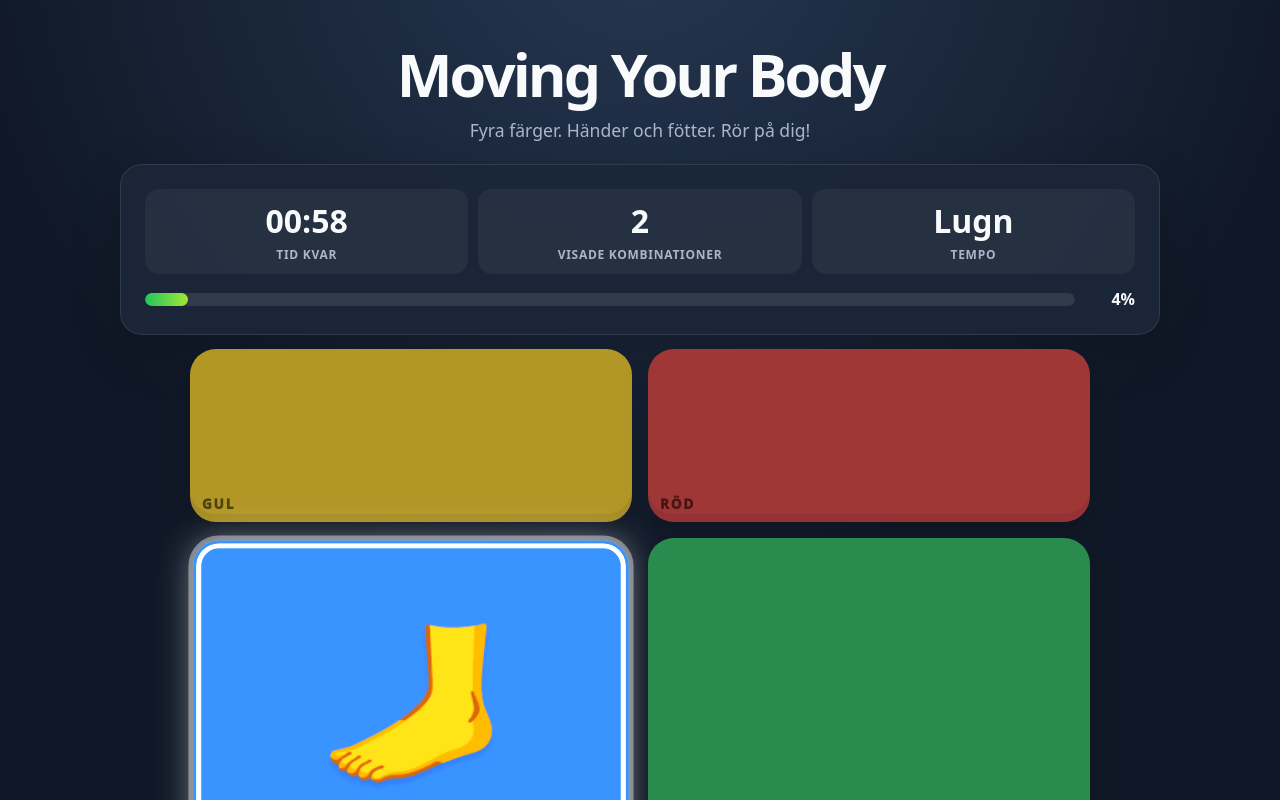
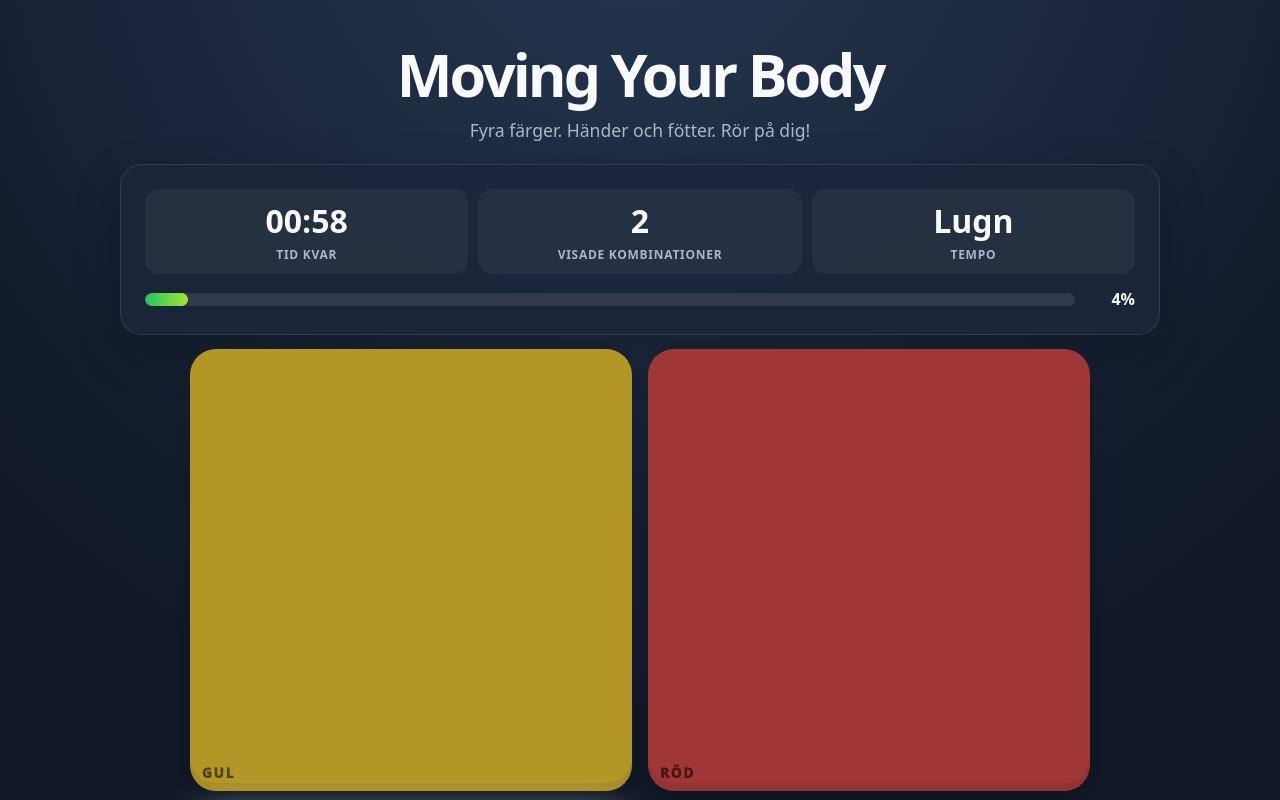
Before and after one commit to jb1111111111/Moving-Your-Body, a plain HTML site: page index.html in a window 1280 px wide. Both pictures are taken after a click on the button "STARTA SPELET". Shown: the top 800 px of the page. Drawn offline with Linux system fonts and the light colour scheme.

Commit message:
Keep game tiles equal size throughout play

```diff
--- a/index.html
+++ b/index.html
@@ -19,7 +19,7 @@ select{width:100%;background:#101827;color:white;border:1px solid #ffffff30;bord
 .game{display:none;gap:14px}.game.active{display:flex;flex-direction:column}
 .stats{display:grid;grid-template-columns:1fr 1fr 1fr;gap:10px}.stat{background:#ffffff0c;border-radius:14px;padding:10px 14px;text-align:center}.stat strong{display:block;font-size:clamp(1.25rem,3vw,2rem);font-variant-numeric:tabular-nums}.stat span{color:var(--muted);font-size:.75rem;font-weight:700;text-transform:uppercase;letter-spacing:.06em}
 .progress-wrap{display:flex;align-items:center;gap:12px}.progress-track{height:13px;background:#ffffff18;border-radius:99px;overflow:hidden;flex:1}.progress-fill{height:100%;width:0;background:linear-gradient(90deg,#22c55e,#a3e635);border-radius:99px;transition:width .25s}.progress-label{font-weight:800;min-width:48px;text-align:right;font-variant-numeric:tabular-nums}
-.board{display:grid;grid-template-columns:repeat(2,minmax(0,1fr));gap:clamp(8px,1.6vw,16px);width:100%;max-width:900px;margin:0 auto;aspect-ratio:1.75/1}
+.board{display:grid;grid-template-columns:repeat(2,minmax(0,1fr));grid-template-rows:repeat(2,minmax(0,1fr));gap:clamp(8px,1.6vw,16px);width:100%;max-width:900px;margin:0 auto;aspect-ratio:1/1}
 .tile{border:0;border-radius:clamp(14px,2.5vw,26px);display:flex;align-items:center;justify-content:center;position:relative;overflow:hidden;min-width:0;min-height:0;box-shadow:inset 0 -8px 0 #00000012,0 8px 24px #0003;transition:filter .12s,transform .12s}
 .tile.yellow{background:var(--yellow);color:#392900}.tile.red{background:var(--red);color:#3d0808}.tile.blue{background:var(--blue);color:#fff}.tile.green{background:var(--green);color:#052e16}
 .tile:not(.lit){filter:saturate(.82) brightness(.74)}.tile.lit{filter:saturate(1.12) brightness(1.13);transform:scale(.985);outline:5px solid #fff;outline-offset:-8px;box-shadow:0 0 0 5px #fff6,0 0 35px #fff7,inset 0 -8px 0 #00000012}
@@ -28,7 +28,7 @@ select{width:100%;background:#101827;color:white;border:1px solid #ffffff30;bord
 .hint{text-align:center;color:var(--muted);font-size:.85rem;margin:0}
 .finished{display:none;text-align:center}.finished.show{display:block}.finished h2{font-size:2rem;margin:0 0 6px}.finished p{color:var(--muted);margin:0 0 16px}
 footer{text-align:center;color:#8290a5;font-size:.75rem;margin-top:auto;padding-top:8px}
-@media(max-width:720px){.setup{grid-template-columns:repeat(2,minmax(0,1fr))}.board{aspect-ratio:1.12/1;max-height:62vh}.symbol{font-size:clamp(3.8rem,19vw,8rem)}.symbol.pair{font-size:clamp(2.5rem,12vw,5.5rem)}}
+@media(max-width:720px){.setup{grid-template-columns:repeat(2,minmax(0,1fr))}.board{aspect-ratio:1/1}.symbol{font-size:clamp(3.8rem,19vw,8rem)}.symbol.pair{font-size:clamp(2.5rem,12vw,5.5rem)}}
 @media(max-width:390px){.app{padding:10px}.panel{padding:12px}.stats{gap:6px}.stat{padding:8px 4px}.tile-name{bottom:6px;left:8px}}
 </style>
 </head>
```
